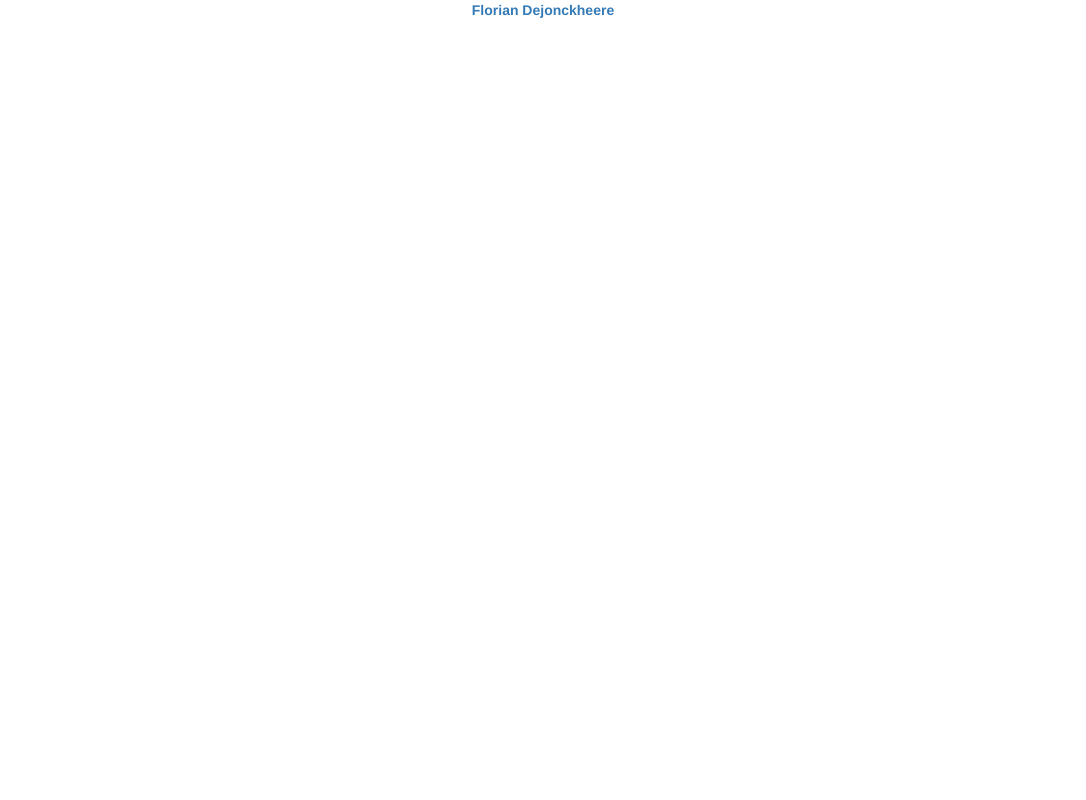
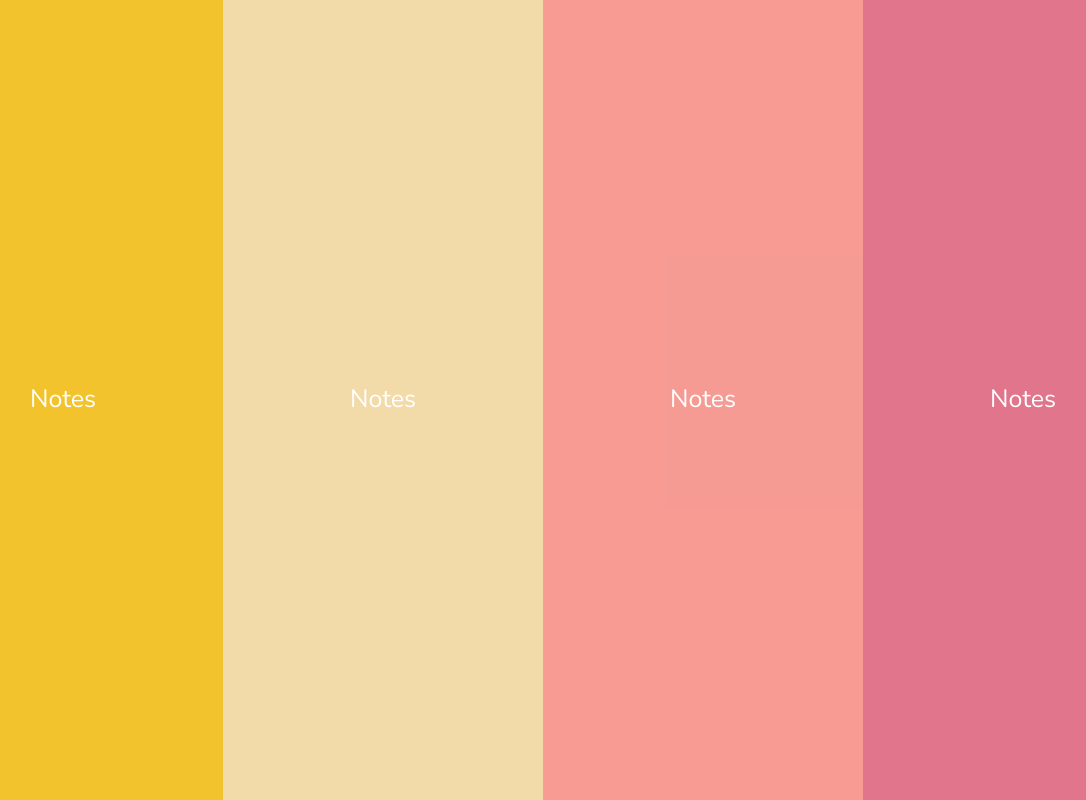
Before and after one commit to floriandejonckheere/tiler, a plain HTML site: page index.html in a window 1280 px wide. Shown: the whole page, without its empty margins (97-1183 px from the left). Drawn offline with nearby package versions, Linux system fonts and the light colour scheme.

Commit message:
First draft

```diff
--- /dev/null
+++ b/colours.css
@@ -0,0 +1,22 @@
+/*
+ * colours.css - colour palette
+ *
+ * Florian Dejonckheere <florian@floriandejonckheere.be>
+ *
+ * */
+
+.color-1 {
+	background-color:	#F3C32D;
+}
+
+.color-2 {
+	background-color:	#F1D294;
+}
+
+.color-3 {
+	background-color:	#F58379;
+}
+
+.color-4 {
+	background-color:	#D9536F;
+}
--- a/index.html
+++ b/index.html
@@ -1,15 +1,30 @@
 <!DOCTYPE html>
 <html lang="en">
 	<head>
-		<title>Braintiler</title>
+		<title>Tiler</title>
 		<meta http-equiv="content-type" content="text/html; charset=UTF-8">
 		<meta name="viewport" content="width=device-width, initial-scale=1, maximum-scale=1">
 		<link rel="stylesheet" type="text/css" href="http://maxcdn.bootstrapcdn.com/bootstrap/3.2.0/css/bootstrap.min.css">
-		<link rel="shortcut icon" href="res/thalarion_favicon.png">
 		<link rel="stylesheet" type="text/css" href="tiles.css">
+		<link rel="stylesheet" type="text/css" href="colours.css">
+		<link rel="stylesheet" type="text/css" href="http://fonts.googleapis.com/css?family=Nunito:300,700">
 	</head>
 	<body>
-
-		<footer class="text-center sticky"><a href="http://floriandejonckheere.be"><strong>Florian Dejonckheere</strong></a></footer>
+		<div class="wrapper">
+			<div class="row">
+				<div class="col-md-3 color-1 tile">
+					<span class="tile-title">Notes</span>
+				</div>
+				<div class="col-md-3 color-2 tile">
+					<span class="tile-title">Notes</span>
+				</div>
+				<div class="col-md-3 color-3 tile">
+					<span class="tile-title">Notes</span>
+				</div>
+				<div class="col-md-3 color-4 tile">
+					<span class="tile-title">Notes</span>
+				</div>
+			</div>
+		</div>
 	</body>
 </html>
--- a/tiles.css
+++ b/tiles.css
@@ -4,7 +4,48 @@
  * Florian Dejonckheere <florian@floriandejonckheere.be>
  *
  * */
-body {
+
+/* General */
+body,html {
 	padding:	0;
 	margin:		0;
+
+	height:		100%;
+
+	font-family:	'Nunito', 'Source Sans Pro', sans-serif;
 }
+
+.wrapper {
+	height:		100%;
+	width:		100%;
+	display:	table;
+}
+
+/* Tiles */
+.row {
+	display:	table-row;
+}
+
+.tile {
+	float:		none;
+	display:	table-cell;
+	vertical-align:	middle;
+
+	opacity:	0.8;
+}
+
+.tile:hover,
+.tile:active {
+	opacity:	1;
+}
+
+.tile-title {
+	display:	inline-block;
+	width:		100%;
+
+	margin:		auto auto;
+
+	text-align:	center;
+	color:		white;
+	font-size:	25px;
+}
```
